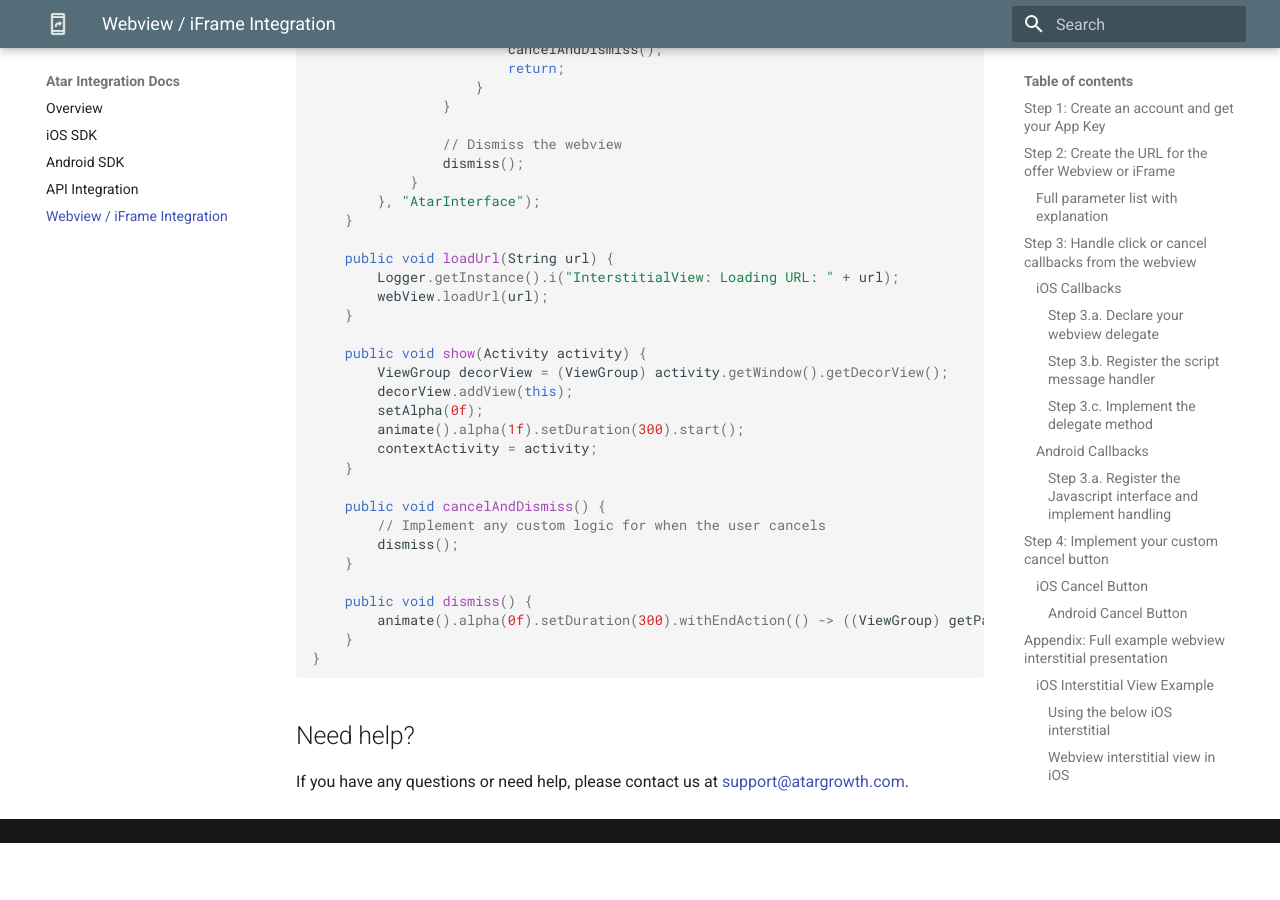
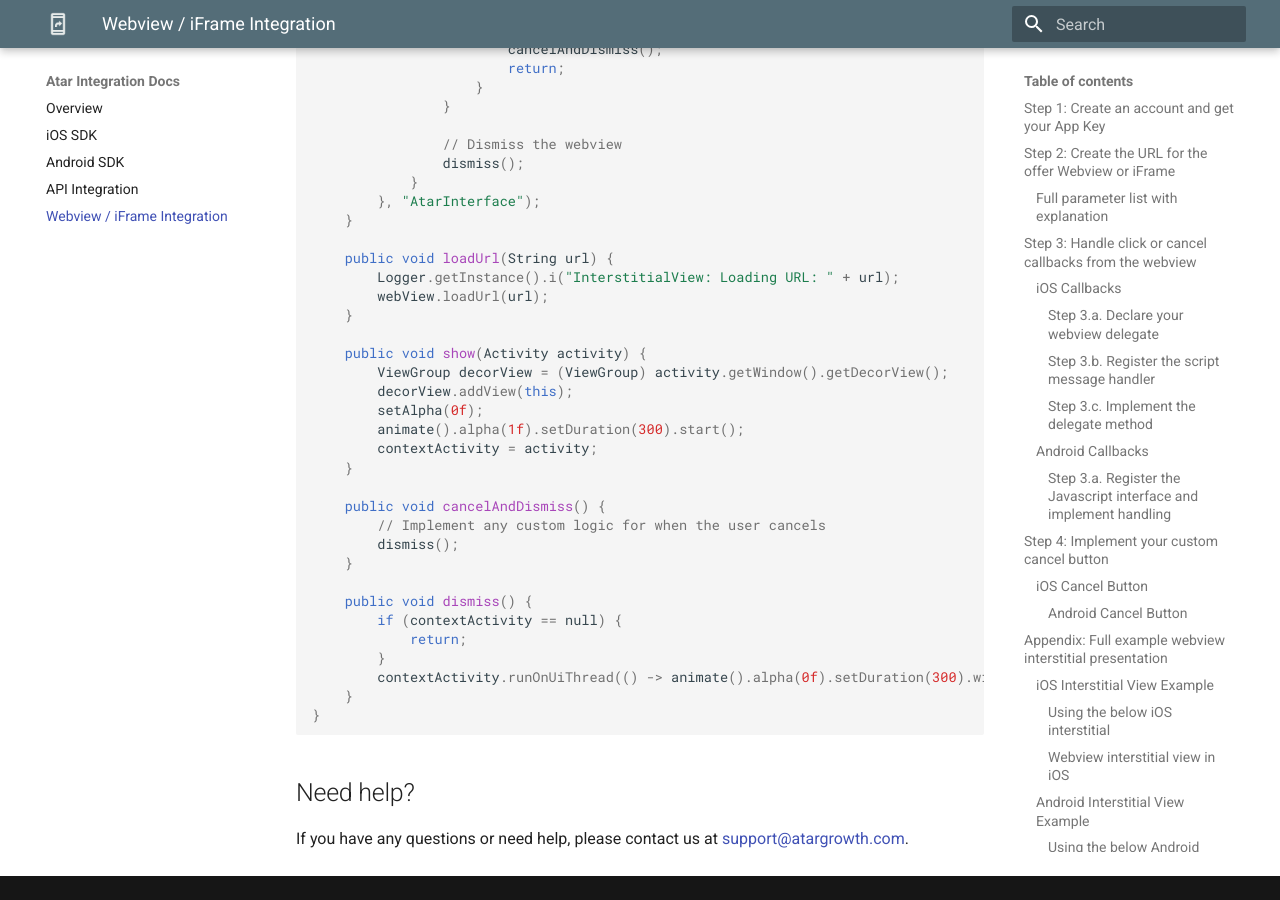
Before and after one commit to Atar-Growth/atar.github.io, an MkDocs documentation site: the page built from docs/custom-iframe.md, in a window 1280 px wide and 900 px high, scrolled down 11353 px. Built offline with MkDocs 1.6.1 and Material for MkDocs 9.7.7, drawn with Linux system fonts in a browser that asks for light colours; before the commit the page ends 12196 px from its top, so only the background shows below that.

Commit message:
update docs

````diff
--- a/docs/custom-iframe.md
+++ b/docs/custom-iframe.md
@@ -832,7 +832,10 @@ To use the below Android interstitial, you can create an instance of the `Inters
         }
 
         public void dismiss() {
-            animate().alpha(0f).setDuration(300).withEndAction(() -> ((ViewGroup) getParent()).removeView(this)).start();
+            if (contextActivity == null) {
+                return;
+            }
+            contextActivity.runOnUiThread(() -> animate().alpha(0f).setDuration(300).withEndAction(() -> ((ViewGroup) getParent()).removeView(this)).start());
         }
     }
     ```
@@ -976,7 +979,9 @@ To use the below Android interstitial, you can create an instance of the `Inters
         }
 
         public fun dismiss() {
-            animate().alpha(0f).setDuration(300).withEndAction { (parent as ViewGroup).removeView(this) }.start()
+            contextActivity?.runOnUiThread {
+                animate().alpha(0f).setDuration(300).withEndAction { (parent as ViewGroup).removeView(this) }.start()
+            }
         }
     }
     ```
````
